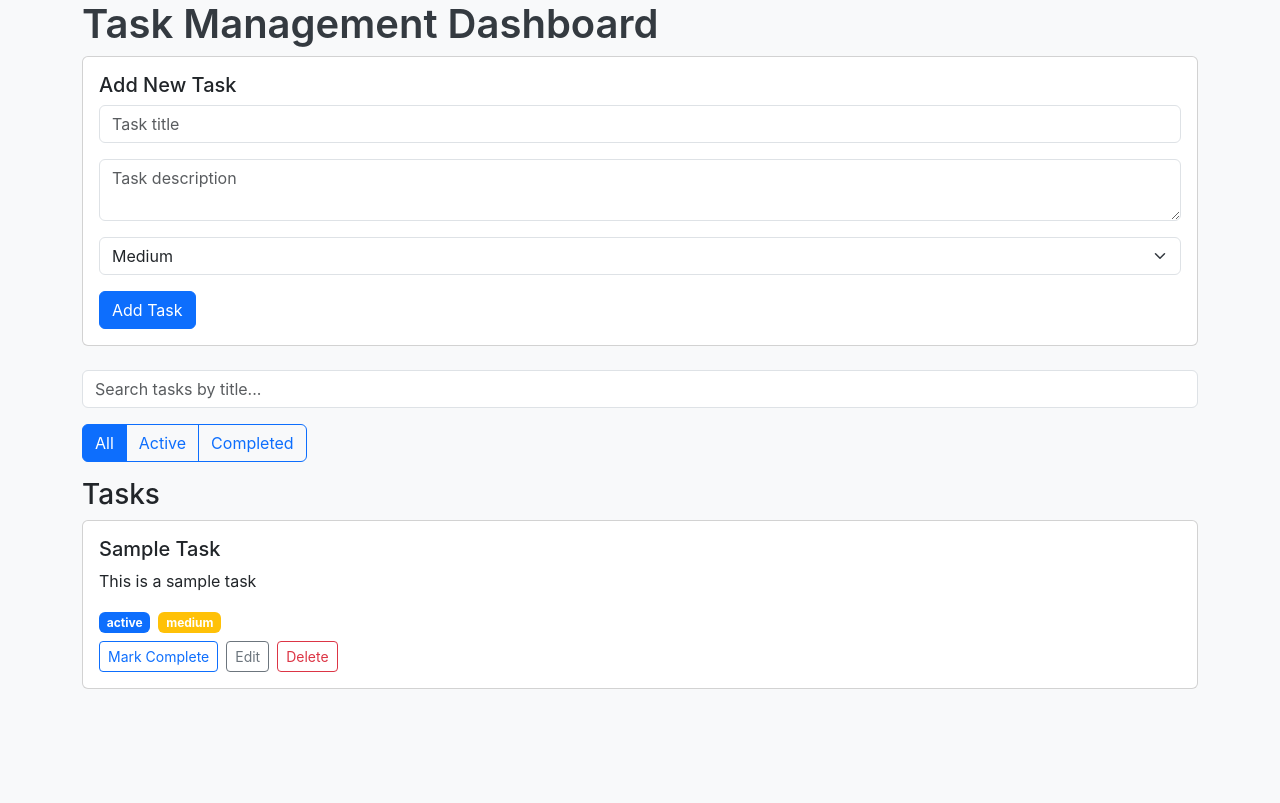
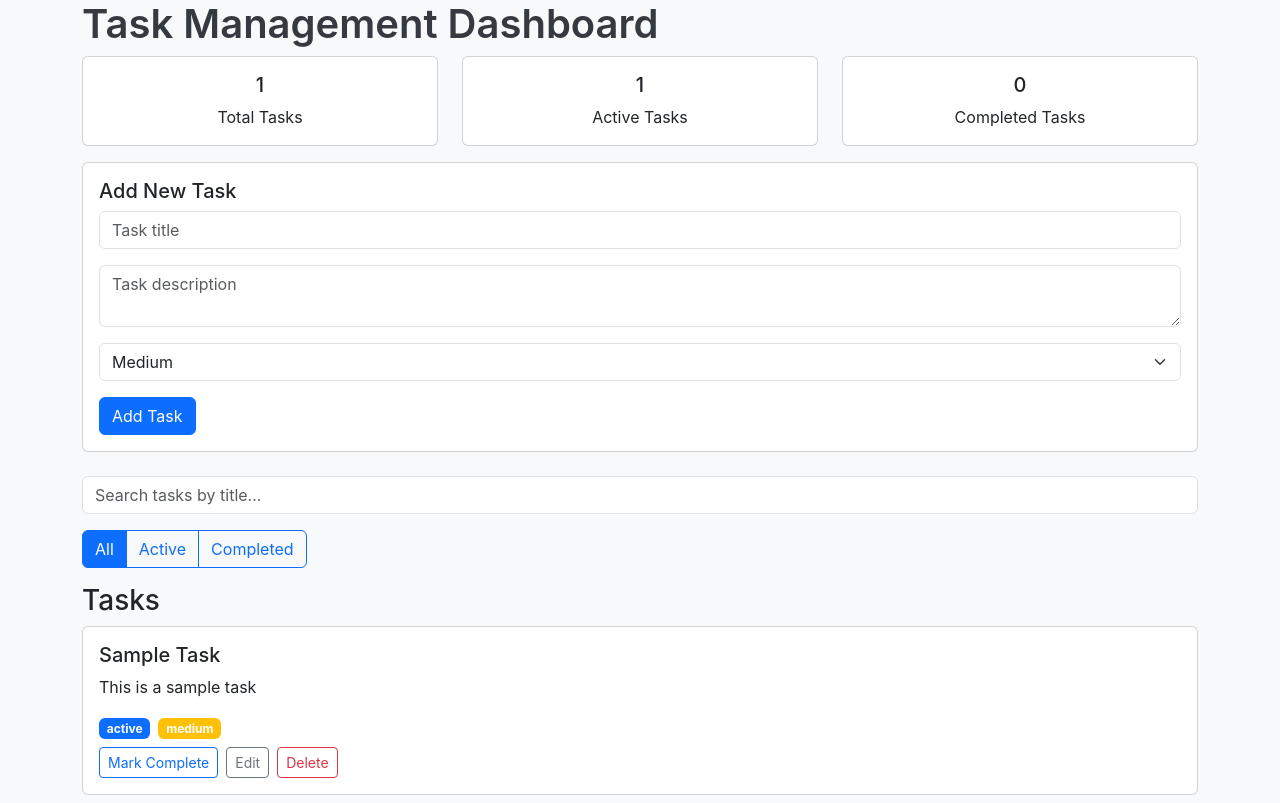
Before and after one commit to jsgumban/task-management-app, a React (Create React App) app: page / in a window 1280 px wide. Built offline with nearby package versions, Linux system fonts and the light colour scheme.

Commit message:
Add task counter

```diff
--- a/src/App.js
+++ b/src/App.js
@@ -1,6 +1,7 @@
 import './App.css';
 import { TaskProvider } from './context/TaskContext';
 import TaskForm from './components/TaskForm';
+import TaskCounter from './components/TaskCounter';
 import SearchBar from './components/SearchBar';
 import TaskFilter from './components/TaskFilter';
 import TaskList from './components/TaskList';
@@ -10,6 +11,7 @@ function App() {
     <TaskProvider>
       <div className="container">
         <h1>Task Management Dashboard</h1>
+        <TaskCounter />
         <TaskForm />
         <SearchBar />
         <TaskFilter />
--- /dev/null
+++ b/src/components/TaskCounter.js
@@ -0,0 +1,44 @@
+import React from 'react';
+import { useTask } from '../context/TaskContext';
+
+const TaskCounter = () => {
+  const { state } = useTask();
+  const { tasks } = state;
+
+  const totalTasks = tasks.length;
+  const completedTasks = tasks.filter(task => task.status === 'completed').length;
+  const activeTasks = totalTasks - completedTasks;
+
+  return (
+    <div className="mb-3">
+      <div className="row">
+        <div className="col-md-4">
+          <div className="card text-center">
+            <div className="card-body">
+              <h5 className="card-title">{totalTasks}</h5>
+              <p className="card-text">Total Tasks</p>
+            </div>
+          </div>
+        </div>
+        <div className="col-md-4">
+          <div className="card text-center">
+            <div className="card-body">
+              <h5 className="card-title">{activeTasks}</h5>
+              <p className="card-text">Active Tasks</p>
+            </div>
+          </div>
+        </div>
+        <div className="col-md-4">
+          <div className="card text-center">
+            <div className="card-body">
+              <h5 className="card-title">{completedTasks}</h5>
+              <p className="card-text">Completed Tasks</p>
+            </div>
+          </div>
+        </div>
+      </div>
+    </div>
+  );
+};
+
+export default TaskCounter;
```
